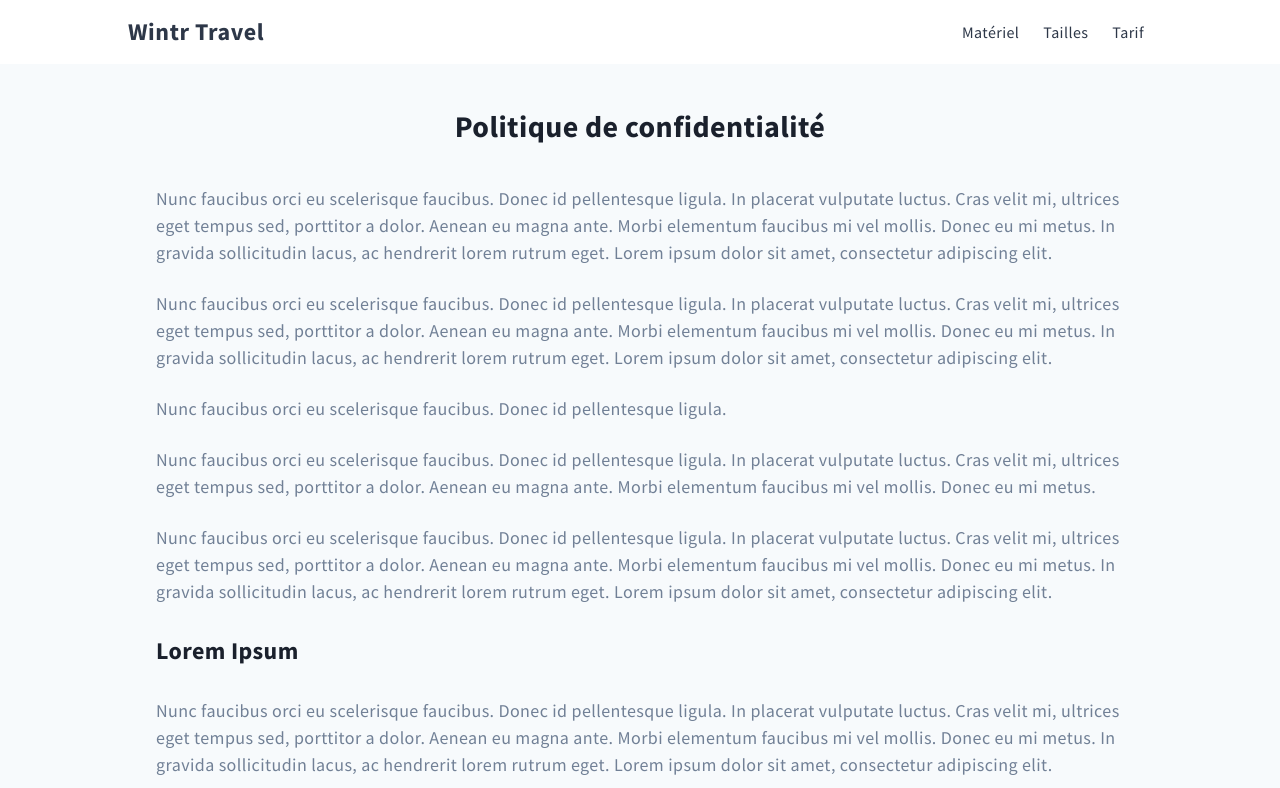
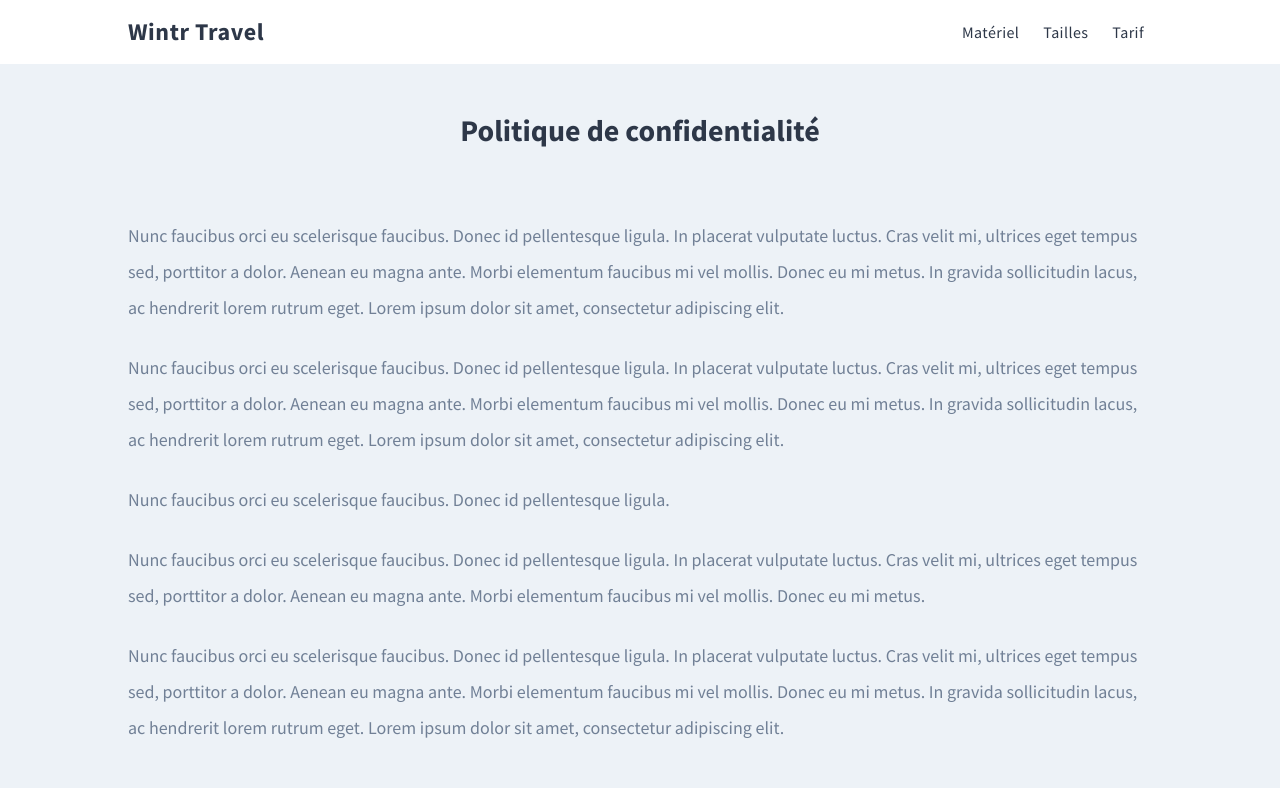
Before and after one commit to MLerasle/wintr-travel, a Next.js app: page /privacy in a window 1280 px wide. Shown: the top 788 px of the page. Built offline with nearby package versions, Linux system fonts and the light colour scheme.

Commit message:
Static pages layout

```diff
--- a/pages/about.js
+++ b/pages/about.js
@@ -1,18 +1,20 @@
 import Head from 'next/head';
 
 import Layout from '@/Layout/Layout';
+import MainSection from '@/UI/MainSection';
+import GridArg from '@/App/GridArg';
 
 const About = () => (
   <Layout>
     <Head>
       <title>À propos - Wintr Travel</title>
     </Head>
-    <div className="bg-gray-100 w-full flex justify-center">
-      <div className="page px-4 py-10 tracking-wide">
-        <h1 className="pb-6 text-center text-3xl font-bold text-gray-900">
-          Qui sommes-nous?
-        </h1>
-        <p className="py-3 text-gray-600 text-lg">
+    <MainSection>
+      <header className="sm:text-center px-4 sm:px-10 py-8 sm:py-12">
+        <GridArg title="Qui sommes-nous?"></GridArg>
+      </header>
+      <section className="md:text-lg pb-10 sm:pb-16 px-4 xl:px-0 text-gray-600 leading-loose">
+        <p>
           Nunc faucibus orci eu scelerisque faucibus. Donec id pellentesque
           ligula. In placerat vulputate luctus. Cras velit mi, ultrices eget
           tempus sed, porttitor a dolor. Aenean eu magna ante. Morbi elementum
@@ -20,7 +22,7 @@ const About = () => (
           lacus, ac hendrerit lorem rutrum eget. Lorem ipsum dolor sit amet,
           consectetur adipiscing elit.
         </p>
-        <p className="py-3 text-gray-600 text-lg">
+        <p className="py-3">
           Nunc faucibus orci eu scelerisque faucibus. Donec id pellentesque
           ligula. In placerat vulputate luctus. Cras velit mi, ultrices eget
           tempus sed, porttitor a dolor. Aenean eu magna ante. Morbi elementum
@@ -28,17 +30,17 @@ const About = () => (
           lacus, ac hendrerit lorem rutrum eget. Lorem ipsum dolor sit amet,
           consectetur adipiscing elit.
         </p>
-        <p className="py-3 text-gray-600 text-lg">
+        <p className="py-3">
           Nunc faucibus orci eu scelerisque faucibus. Donec id pellentesque
           ligula.
         </p>
-        <p className="py-3 text-gray-600 text-lg">
+        <p className="py-3">
           Nunc faucibus orci eu scelerisque faucibus. Donec id pellentesque
           ligula. In placerat vulputate luctus. Cras velit mi, ultrices eget
           tempus sed, porttitor a dolor. Aenean eu magna ante. Morbi elementum
           faucibus mi vel mollis. Donec eu mi metus.
         </p>
-        <p className="py-3 text-gray-600 text-lg">
+        <p className="py-3">
           Nunc faucibus orci eu scelerisque faucibus. Donec id pellentesque
           ligula. In placerat vulputate luctus. Cras velit mi, ultrices eget
           tempus sed, porttitor a dolor. Aenean eu magna ante. Morbi elementum
@@ -47,7 +49,7 @@ const About = () => (
           consectetur adipiscing elit.
         </p>
         <h2 className="py-4 text-2xl font-bold text-gray-900">Lorem Ipsum</h2>
-        <p className="py-3 text-gray-600 text-lg">
+        <p className="py-3">
           Nunc faucibus orci eu scelerisque faucibus. Donec id pellentesque
           ligula. In placerat vulputate luctus. Cras velit mi, ultrices eget
           tempus sed, porttitor a dolor. Aenean eu magna ante. Morbi elementum
@@ -55,15 +57,8 @@ const About = () => (
           lacus, ac hendrerit lorem rutrum eget. Lorem ipsum dolor sit amet,
           consectetur adipiscing elit.
         </p>
-      </div>
-    </div>
-    <style jsx>{`
-      @media (min-width: 768px) {
-        .page {
-          width: 1000px;
-        }
-      }
-    `}</style>
+      </section>
+    </MainSection>
   </Layout>
 );
 
--- a/pages/privacy.js
+++ b/pages/privacy.js
@@ -1,19 +1,20 @@
 import Head from 'next/head';
 
 import Layout from '@/Layout/Layout';
+import MainSection from '@/UI/MainSection';
+import GridArg from '@/App/GridArg';
 
-const Privacy = () => {
-  return (
+const Privacy = () => (
   <Layout>
     <Head>
       <title>Confidentialité - Wintr Travel</title>
     </Head>
-      <div className="bg-gray-100 w-full flex justify-center">
-        <div className="page px-4 py-10 tracking-wide">
-          <h1 className="pb-6 text-center text-3xl font-bold text-gray-900">
-            Politique de confidentialité
-          </h1>
-          <p className="py-3 text-gray-600 text-lg">
+    <MainSection>
+      <header className="sm:text-center px-4 sm:px-10 py-8 sm:py-12">
+        <GridArg title="Politique de confidentialité"></GridArg>
+      </header>
+      <section className="md:text-lg pb-10 sm:pb-16 px-4 xl:px-0 text-gray-600 leading-loose">
+        <p className="py-3">
           Nunc faucibus orci eu scelerisque faucibus. Donec id pellentesque
           ligula. In placerat vulputate luctus. Cras velit mi, ultrices eget
           tempus sed, porttitor a dolor. Aenean eu magna ante. Morbi elementum
@@ -21,7 +22,7 @@ const Privacy = () => {
           lacus, ac hendrerit lorem rutrum eget. Lorem ipsum dolor sit amet,
           consectetur adipiscing elit.
         </p>
-          <p className="py-3 text-gray-600 text-lg">
+        <p className="py-3">
           Nunc faucibus orci eu scelerisque faucibus. Donec id pellentesque
           ligula. In placerat vulputate luctus. Cras velit mi, ultrices eget
           tempus sed, porttitor a dolor. Aenean eu magna ante. Morbi elementum
@@ -29,17 +30,17 @@ const Privacy = () => {
           lacus, ac hendrerit lorem rutrum eget. Lorem ipsum dolor sit amet,
           consectetur adipiscing elit.
         </p>
-          <p className="py-3 text-gray-600 text-lg">
+        <p className="py-3">
           Nunc faucibus orci eu scelerisque faucibus. Donec id pellentesque
           ligula.
         </p>
-          <p className="py-3 text-gray-600 text-lg">
+        <p className="py-3">
           Nunc faucibus orci eu scelerisque faucibus. Donec id pellentesque
           ligula. In placerat vulputate luctus. Cras velit mi, ultrices eget
           tempus sed, porttitor a dolor. Aenean eu magna ante. Morbi elementum
           faucibus mi vel mollis. Donec eu mi metus.
         </p>
-          <p className="py-3 text-gray-600 text-lg">
+        <p className="py-3">
           Nunc faucibus orci eu scelerisque faucibus. Donec id pellentesque
           ligula. In placerat vulputate luctus. Cras velit mi, ultrices eget
           tempus sed, porttitor a dolor. Aenean eu magna ante. Morbi elementum
@@ -48,7 +49,7 @@ const Privacy = () => {
           consectetur adipiscing elit.
         </p>
         <h2 className="py-4 text-2xl font-bold text-gray-900">Lorem Ipsum</h2>
-          <p className="py-3 text-gray-600 text-lg">
+        <p className="py-3">
           Nunc faucibus orci eu scelerisque faucibus. Donec id pellentesque
           ligula. In placerat vulputate luctus. Cras velit mi, ultrices eget
           tempus sed, porttitor a dolor. Aenean eu magna ante. Morbi elementum
@@ -56,17 +57,9 @@ const Privacy = () => {
           lacus, ac hendrerit lorem rutrum eget. Lorem ipsum dolor sit amet,
           consectetur adipiscing elit.
         </p>
-        </div>
-      </div>
-      <style jsx>{`
-        @media (min-width: 768px) {
-          .page {
-            width: 1000px;
-          }
-        }
-      `}</style>
+      </section>
+    </MainSection>
   </Layout>
 );
-};
 
 export default Privacy;
--- a/pages/terms.js
+++ b/pages/terms.js
@@ -1,36 +1,37 @@
 import Head from 'next/head';
 
 import Layout from '@/Layout/Layout';
+import MainSection from '@/UI/MainSection';
+import GridArg from '@/App/GridArg';
 
-const Terms = () => {
-  return (
+const Terms = () => (
   <Layout>
     <Head>
       <title>CGV - Wintr Travel</title>
     </Head>
-      <div className="bg-gray-100 w-full flex justify-center">
-        <div className="page px-4 py-10 tracking-wide">
-          <h1 className="pb-6 text-center text-3xl font-bold text-gray-900">
-            Conditions Générales de Vente
-          </h1>
-          <h2 className="pt-6 pb-3 text-2xl font-bold text-gray-900">
+    <MainSection>
+      <header className="sm:text-center px-4 sm:px-10 py-8 sm:py-12">
+        <GridArg title="Conditions Générales de Vente"></GridArg>
+      </header>
+      <section className="md:text-lg pb-10 sm:pb-16 px-4 xl:px-0 text-gray-600 leading-loose">
+        <h2 className="pb-3 text-2xl font-bold text-gray-900">
           1. Lorem ipsum
         </h2>
-          <p className="py-3 text-gray-600 text-lg">
+        <p className="py-3">
           Duis vitae pretium dui. Nullam eget nisl diam. Cras dapibus mattis
           suscipit. In efficitur in enim id vestibulum. Nullam nibh metus,
           ultricies at ornare vitae, volutpat nec nisi. Duis id est est. Nam
           lacus ligula, accumsan vestibulum porttitor convallis, fringilla eu
           nisl. Nulla accumsan erat non efficitur dapibus.
         </p>
-          <p className="py-3 text-gray-600 text-lg">
+        <p className="py-3">
           Duis vitae pretium dui. Nullam eget nisl diam. Cras dapibus mattis
           suscipit. In efficitur in enim id vestibulum. Nullam nibh metus,
           ultricies at ornare vitae, volutpat nec nisi. Duis id est est. Nam
           lacus ligula, accumsan vestibulum porttitor convallis, fringilla eu
           nisl. Nulla accumsan erat non efficitur dapibus.
         </p>
-          <p className="py-3 text-gray-600 text-lg">
+        <p className="py-3">
           Duis vitae pretium dui. Nullam eget nisl diam. Cras dapibus mattis
           suscipit. In efficitur in enim id vestibulum. Nullam nibh metus,
           ultricies at ornare vitae, volutpat nec nisi. Duis id est est. Nam
@@ -49,17 +50,9 @@ const Terms = () => {
         <h2 className="pt-6 pb-3 text-2xl font-bold text-gray-900">
           3. Lorem ipsum
         </h2>
-        </div>
-      </div>
-      <style jsx>{`
-        @media (min-width: 768px) {
-          .page {
-            width: 1000px;
-          }
-        }
-      `}</style>
+      </section>
+    </MainSection>
   </Layout>
 );
-};
 
 export default Terms;
```
Lines whose indentation alone changed are shown as unchanged.
